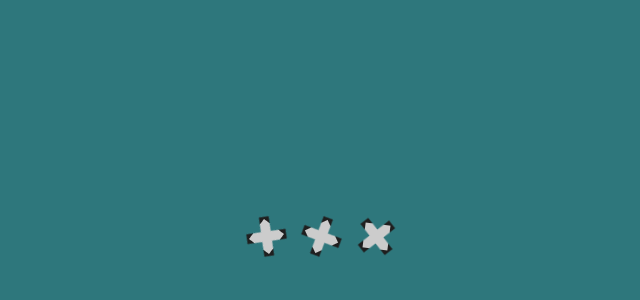
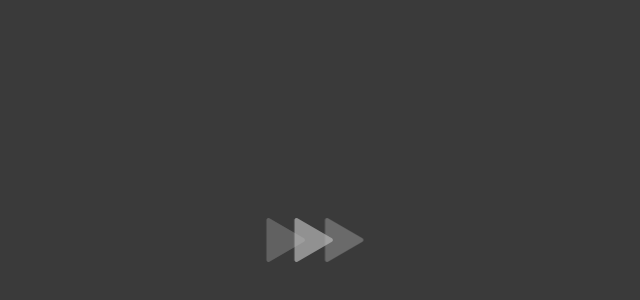
Before and after one commit to pgpavlides/PreloaderWorld.jsx, a React (Vite) app: page / in a window 1280 px wide. Shown: the part 164-464 px from the top of the page, without its empty margins (319-959 px from the left). Built offline with nearby package versions, Linux system fonts and the light colour scheme.

Commit message:
16 & 17 preloader

```diff
--- a/src/App.jsx
+++ b/src/App.jsx
@@ -13,6 +13,8 @@ import Preloader12 from './preloaders/Preloader12'
 import Preloader13 from './preloaders/Preloader13'
 import Preloader14 from './preloaders/Preloader14'
 import Preloader15 from './preloaders/Preloader15'
+import Preloader16 from './preloaders/Preloader16'
+import Preloader17 from './preloaders/Preloader17'
 
 import './App.scss'
 import './main.scss'
@@ -26,7 +28,7 @@ function App() {
   return <>
 
 
-  <Preloader15/>
+  <Preloader17/>
 
   </>
 
--- /dev/null
+++ b/src/preloaders/Preloader16.jsx
@@ -0,0 +1,21 @@
+
+
+import React from 'react';
+import '/src/preloaders/_preloader16.scss'
+
+function Preloader16(props) {
+    return (
+        <>
+            <div className="container">
+                <div className="container_box">
+                <div className="infinity"></div>
+
+                </div>
+
+
+            </div>
+        </>
+    );
+}
+
+export default Preloader16;
--- /dev/null
+++ b/src/preloaders/Preloader17.jsx
@@ -0,0 +1,39 @@
+import React from "react";
+import "/src/preloaders/_preloader17.scss";
+
+function Preloader17(props) {
+  return (
+    <>
+      <div className="container">
+        <svg
+          width="120"
+          height="100"
+          viewBox="0 0 120 100"
+          fill="none"
+          xmlns="http://www.w3.org/2000/svg"
+        >
+          <g id="triangles">
+            <g id="darkGroup" opacity="0.7">
+              <path
+                id="dark1"
+                d="M76 52.268C77.3333 53.0378 77.3333 54.9623 76 55.7321L41.5 75.6506C40.1667 76.4204 38.5 75.4582 38.5 73.9186L38.5 34.0814C38.5 32.5418 40.1667 31.5796 41.5 32.3494L76 52.268Z"
+              />
+              <path
+                id="dark2"
+                d="M90 52.268C91.3333 53.0378 91.3333 54.9623 90 55.7321L55.5 75.6506C54.1667 76.4204 52.5 75.4582 52.5 73.9186L52.5 34.0814C52.5 32.5418 54.1667 31.5796 55.5 32.3494L90 52.268Z"
+              />
+            </g>
+            <g id="lightGroup" opacity="0.7">
+              <path
+                id="light1"
+                d="M76 52.268C77.3333 53.0378 77.3333 54.9623 76 55.7321L41.5 75.6506C40.1667 76.4204 38.5 75.4582 38.5 73.9186L38.5 34.0814C38.5 32.5418 40.1667 31.5796 41.5 32.3494L76 52.268Z"
+              />
+            </g>
+          </g>
+        </svg>
+      </div>
+    </>
+  );
+}
+
+export default Preloader17;
--- a/src/preloaders/_preloader15.scss
+++ b/src/preloaders/_preloader15.scss
@@ -1,46 +1,46 @@
-.container {
-    position: fixed;  // 🔹 make sure it appears above everything else
-    top:0; // 🔸Position it at the top left corner of the screen
-    left:0; // 🔸
-    width: 100vw; // 🔹 make it take the entire ViewPort
-    height: 100vh; // 🔹
-    display: flex; // 🔸 Make sure its centerted on the screen
-    align-items: center; // 🔸
-    justify-content: space-around; // 🔸
-    flex-direction: row; //
-    background: #2e777c;
-}
+// .container {
+//     position: fixed;  // 🔹 make sure it appears above everything else
+//     top:0; // 🔸Position it at the top left corner of the screen
+//     left:0; // 🔸
+//     width: 100vw; // 🔹 make it take the entire ViewPort
+//     height: 100vh; // 🔹
+//     display: flex; // 🔸 Make sure its centerted on the screen
+//     align-items: center; // 🔸
+//     justify-content: space-around; // 🔸
+//     flex-direction: row; //
+//     background: #2e777c;
+// }
 
-.container_box{
-    display: inherit;
-}
+// .container_box{
+//     display: inherit;
+// }
 
-.box {
+// .box {
 
-    width: 25px; /* 12.5% = 100% / 8, subtract 2px for margin */
-    height: 25px;
-    background-color: #ccc;
-    margin-right: 20px;
-    clip-path: polygon(20% 0%, 0% 20%, 30% 50%, 0% 80%, 20% 100%, 50% 70%, 80% 100%, 100% 80%, 70% 50%, 100% 20%, 80% 0%, 50% 30%);
-    border: 5px solid #1f1f1f;
-    animation: rotate 3s 0.5s ease-in-out infinite ;
-  }
+//     width: 25px; /* 12.5% = 100% / 8, subtract 2px for margin */
+//     height: 25px;
+//     background-color: #ccc;
+//     margin-right: 20px;
+//     clip-path: polygon(20% 0%, 0% 20%, 30% 50%, 0% 80%, 20% 100%, 50% 70%, 80% 100%, 100% 80%, 70% 50%, 100% 20%, 80% 0%, 50% 30%);
+//     border: 5px solid #1f1f1f;
+//     animation: rotate 3s 0.5s ease-in-out infinite ;
+//   }
 
-  @for $i from 1 through 3 { // The @for loop iterates from 1 to 3, assigning the variable $i to each value in turn.
-    .box:nth-child(#{$i}n) { // The loop generates a selector for each .box element using the :nth-child() CSS pseudo-class with the value of $i passed as an argument. This creates selectors .box:nth-child(1n), .box:nth-child(2n), and .box:nth-child(3n) respectively.
-        animation-delay: #{$i * 0.3}s; //The animation-delay property is set for each of the generated selectors, with the value of $i multiplied by 0.3 and appended with an "s" to denote seconds.
-    }
-}
+//   @for $i from 1 through 3 { // The @for loop iterates from 1 to 3, assigning the variable $i to each value in turn.
+//     .box:nth-child(#{$i}n) { // The loop generates a selector for each .box element using the :nth-child() CSS pseudo-class with the value of $i passed as an argument. This creates selectors .box:nth-child(1n), .box:nth-child(2n), and .box:nth-child(3n) respectively.
+//         animation-delay: #{$i * 0.3}s; //The animation-delay property is set for each of the generated selectors, with the value of $i multiplied by 0.3 and appended with an "s" to denote seconds.
+//     }
+// }
 
 
 
 
-  .box:last-child {
-    margin-right: 0;
-  }
+//   .box:last-child {
+//     margin-right: 0;
+//   }
 
-  @keyframes rotate {
+//   @keyframes rotate {
 
-    to { transform: rotate(360deg) }
+//     to { transform: rotate(360deg) }
 
-  }
+//   }
--- /dev/null
+++ b/src/preloaders/_preloader16.scss
@@ -0,0 +1,59 @@
+// .container {
+//   position: fixed; // 🔹 make sure it appears above everything else
+//   top: 0; // 🔸Position it at the top left corner of the screen
+//   left: 0; // 🔸
+//   width: 100vw; // 🔹 make it take the entire ViewPort
+//   height: 100vh; // 🔹
+//   display: flex; // 🔸 Make sure its centerted on the screen
+//   align-items: center; // 🔸
+//   justify-content: center; // 🔸
+//   flex-direction: row; //
+//   background: #2e777c;
+// }
+
+// .container_box {
+//   display: inherit;
+// }
+
+// .infinity {
+//   position: relative;
+//   width: 106px;
+//   height: 50px;
+//   box-sizing: content-box;
+
+//   animation: animate 5s ease-in-out infinite;
+//   animation-direction: forwards;
+//   animation-fill-mode: normal;
+// }
+// .infinity:before,
+// .infinity:after {
+//   content: "";
+//   box-sizing: content-box;
+//   position: absolute;
+//   top: 0;
+//   left: 0;
+//   width: 30px;
+//   height: 30px;
+//   background-color: rgb(131, 122, 122);
+//   border: 10px solid rgb(66, 66, 66);
+//   border-radius: 50px 50px 0px 50px;
+//   transform: rotate(-45deg);
+// }
+// .infinity:after {
+//   left: auto;
+//   right: 0;
+//   border-radius: 50px 50px 50px 0;
+//   transform: rotate(45deg);
+// }
+
+// @keyframes animate {
+//   0%,
+//   100% {
+//     transform: rotate(0);
+//   }
+//   50% {
+//     transform: rotate(360deg);
+//   }
+
+
+// }
--- /dev/null
+++ b/src/preloaders/_preloader17.scss
@@ -0,0 +1,93 @@
+$light-color: rgb(184, 184, 184);
+$dark-color: rgb(255, 255, 255);
+
+.container {
+  position: fixed; // 🔹 make sure it appears above everything else
+  top: 0; // 🔸Position it at the top left corner of the screen
+  left: 0; // 🔸
+  width: 100vw; // 🔹 make it take the entire ViewPort
+  height: 100vh; // 🔹
+  display: flex; // 🔸 Make sure its centerted on the screen
+  align-items: center; // 🔸
+  justify-content: center; // 🔸
+  background-color: rgb(58, 58, 58);
+}
+
+svg {
+  cursor: pointer;
+}
+
+#darkGroup {
+  fill: $light-color;
+}
+#lightGroup {
+  fill: $light-color;
+}
+
+#dark1,
+#light1,
+#dark2 {
+  transition: all 1s ease;
+}
+
+#light1 {
+    animation: animatelight1 3s ease infinite;
+  }
+
+#dark1 {
+  transform: translateX(10%);
+  animation: animatedark1 3s ease infinite;
+
+}
+
+#dark2 {
+  transform: translateX(-50%);
+  opacity: 0;
+  animation: animatedark2 3s ease infinite;
+
+}
+
+
+svg:hover #light1 {
+  transform: translateX(20%);
+}
+svg:hover #dark1 {
+  transform: translateX(35%);
+  opacity: 0;
+}
+svg:hover #dark2 {
+  transform: translateX(-5%);
+  opacity: 1;
+}
+
+@keyframes animatedark1 {
+    0%,100% {
+        transform: translateX(10%);
+    }
+
+    50% {
+        transform: translateX(35%);
+        opacity: 0;
+
+    }
+}
+@keyframes animatedark2 {
+    0%,100% {
+        transform: translateX(-50%);
+        opacity: 0;
+    }
+
+    50% {
+        transform: translateX(-26%);
+         opacity: 1;
+    }
+}
+@keyframes animatelight1 {
+    0%,100% {
+        transform: translateX(-24%);
+    }
+
+    50% {
+        transform: translateX(20%);
+    }
+}
--- a/src/preloaders/_preloader6.scss
+++ b/src/preloaders/_preloader6.scss
@@ -5,7 +5,7 @@
 // 	padding: 0;
 // }
 // :root {
-// 	--dur: 2s;
+// 	--dur: 3s;
 // 	--bg: #e3e4e8;
 // 	--fg: #17181c;
 // 	font-size: calc(12px + (24 - 12)*(100vw - 320px)/(2560 - 320));
```
Also changed, not shown: src/svg/triangles.svg (added), 1 other file (tests, documents, lock files or other folders).
